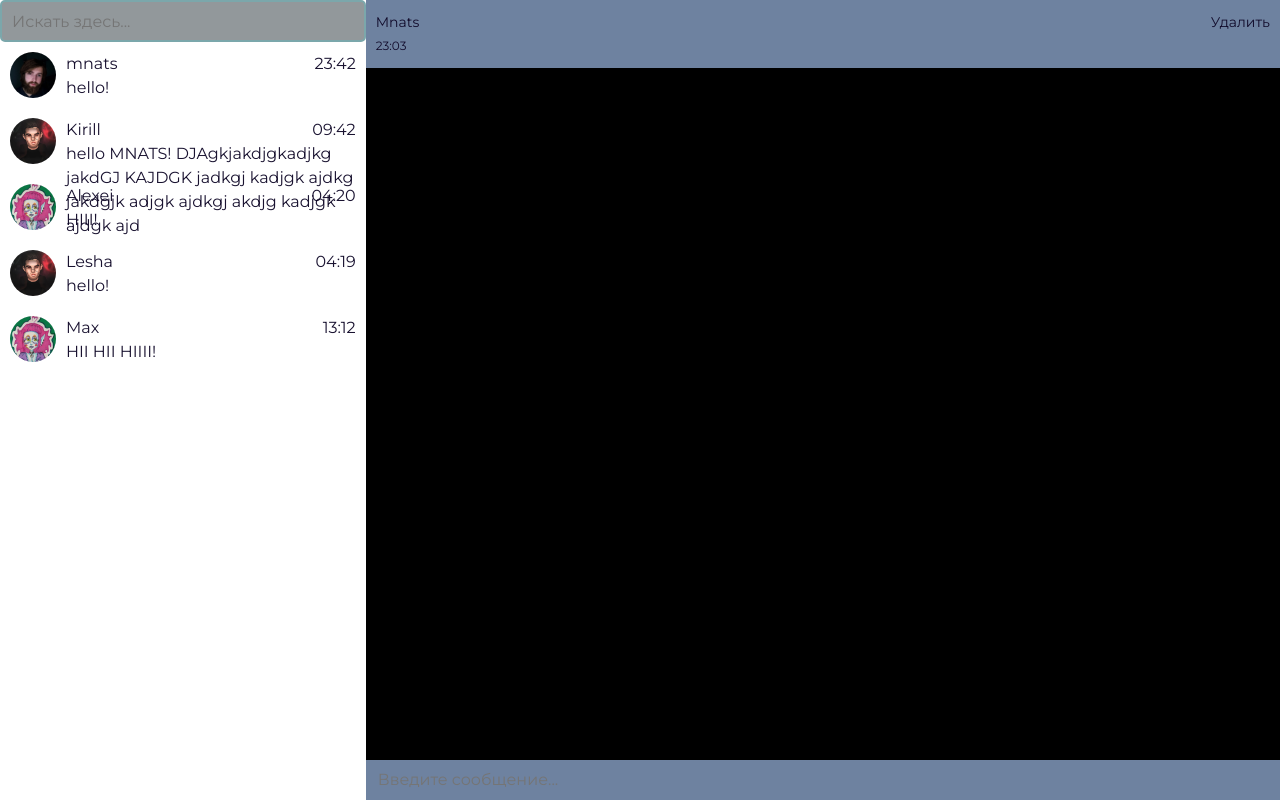
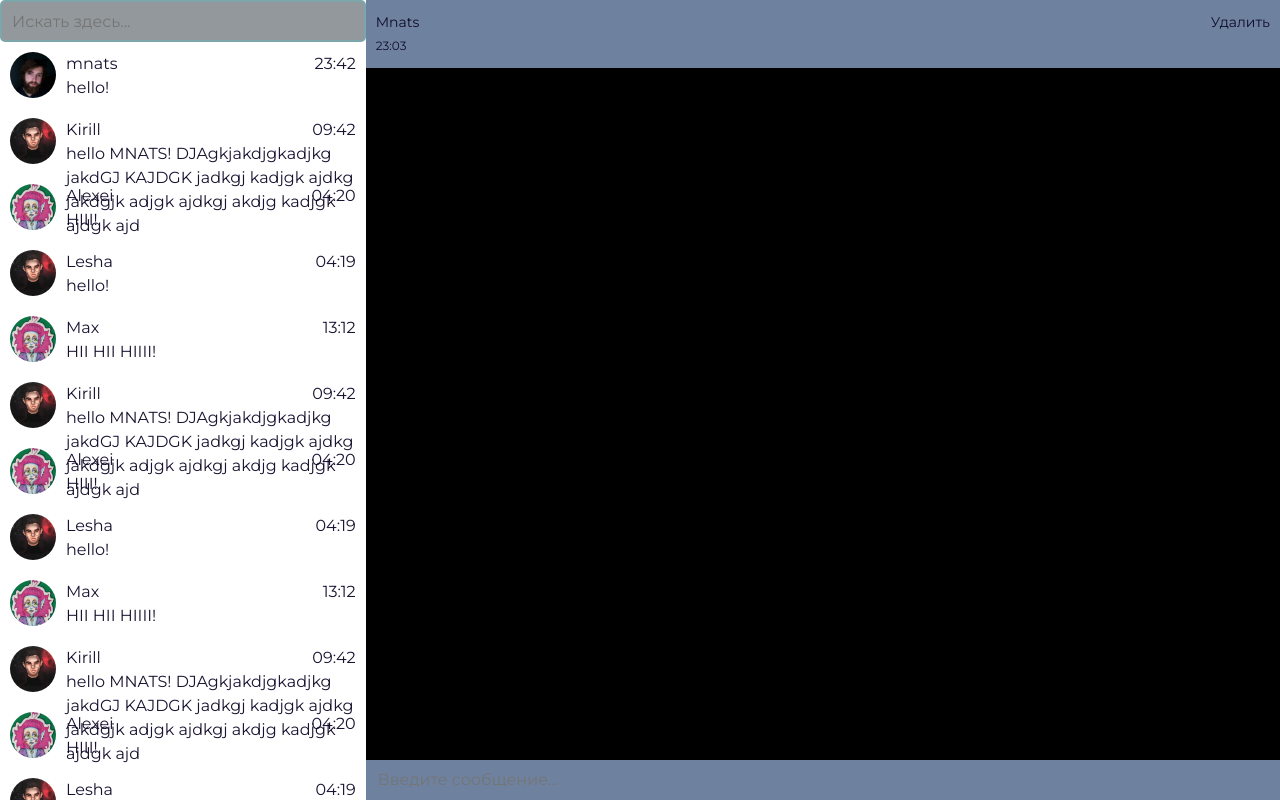
Before and after one commit to mnats725/mnatsakan-chat-ui, a React (Create React App) app: page / in a window 1280 px wide. Built offline with nearby package versions, Linux system fonts and the light colour scheme.

Commit message:
feat: scroll-style

```diff
--- a/src/constants/mock-user-messages.ts
+++ b/src/constants/mock-user-messages.ts
@@ -34,4 +34,104 @@ export const MOCK_USER_MESSAGES = [
     messageText: 'HII HII HIIII!',
     avatar: userLogo,
   },
+  {
+    userName: 'Kirill',
+    messageDate: '09:42',
+    messageText:
+      'hello MNATS! DJAgkjakdjgkadjkg jakdGJ KAJDGK jadkgj kadjgk ajdkg jakdgjk adjgk ajdkgj akdjg kadjgk ajdgk ajd',
+    avatar: userLogo2,
+  },
+  {
+    userName: 'Alexei',
+    messageDate: '04:20',
+    messageText: 'HIII!',
+    avatar: userLogo,
+  },
+  {
+    userName: 'Lesha',
+    messageDate: '04:19',
+    messageText: 'hello!',
+    avatar: userLogo2,
+  },
+  {
+    userName: 'Max',
+    messageDate: '13:12',
+    messageText: 'HII HII HIIII!',
+    avatar: userLogo,
+  },
+  {
+    userName: 'Kirill',
+    messageDate: '09:42',
+    messageText:
+      'hello MNATS! DJAgkjakdjgkadjkg jakdGJ KAJDGK jadkgj kadjgk ajdkg jakdgjk adjgk ajdkgj akdjg kadjgk ajdgk ajd',
+    avatar: userLogo2,
+  },
+  {
+    userName: 'Alexei',
+    messageDate: '04:20',
+    messageText: 'HIII!',
+    avatar: userLogo,
+  },
+  {
+    userName: 'Lesha',
+    messageDate: '04:19',
+    messageText: 'hello!',
+    avatar: userLogo2,
+  },
+  {
+    userName: 'Max',
+    messageDate: '13:12',
+    messageText: 'HII HII HIIII!',
+    avatar: userLogo,
+  },
+  {
+    userName: 'Kirill',
+    messageDate: '09:42',
+    messageText:
+      'hello MNATS! DJAgkjakdjgkadjkg jakdGJ KAJDGK jadkgj kadjgk ajdkg jakdgjk adjgk ajdkgj akdjg kadjgk ajdgk ajd',
+    avatar: userLogo2,
+  },
+  {
+    userName: 'Alexei',
+    messageDate: '04:20',
+    messageText: 'HIII!',
+    avatar: userLogo,
+  },
+  {
+    userName: 'Lesha',
+    messageDate: '04:19',
+    messageText: 'hello!',
+    avatar: userLogo2,
+  },
+  {
+    userName: 'Max',
+    messageDate: '13:12',
+    messageText: 'HII HII HIIII!',
+    avatar: userLogo,
+  },
+  {
+    userName: 'Kirill',
+    messageDate: '09:42',
+    messageText:
+      'hello MNATS! DJAgkjakdjgkadjkg jakdGJ KAJDGK jadkgj kadjgk ajdkg jakdgjk adjgk ajdkgj akdjg kadjgk ajdgk ajd',
+    avatar: userLogo2,
+  },
+  {
+    userName: 'Alexei',
+    messageDate: '04:20',
+    messageText: 'HIII!',
+    avatar: userLogo,
+  },
+  {
+    userName: 'Lesha',
+    messageDate: '04:19',
+    messageText: 'hello!',
+    avatar: userLogo2,
+  },
+  {
+    userName: 'Max',
+    messageDate: '13:12',
+    messageText: 'HII HII HIIII!',
+    avatar: userLogo,
+  },
 ] as const;
--- a/src/index.css
+++ b/src/index.css
@@ -99,6 +99,26 @@ option {
   border-radius: 4px;
 }
 
+/* Скрол бар*/
+::-webkit-scrollbar {
+  width: 10px;
+}
+
+::-webkit-scrollbar-track {
+  background: #d4d4d4;
+  box-shadow: 0 0 2px rgba(0, 0, 0, 0.2) inset;
+}
+
+::-webkit-scrollbar-thumb {
+  background: #939393;
+  border-radius: 8px;
+  border: 3px solid #d4d4d4;
+}
+
+::-webkit-scrollbar-thumb:hover {
+  background: #7c7c7c;
+}
+
 /* Удаляем все анимации и переходы для людей, которые предпочитай их не использовать */
 @media (prefers-reduced-motion: reduce) {
   * {
```
